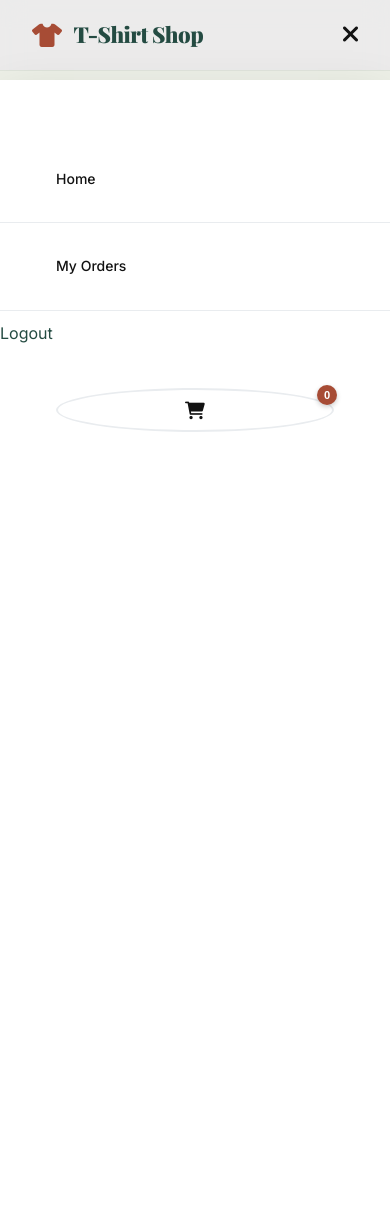
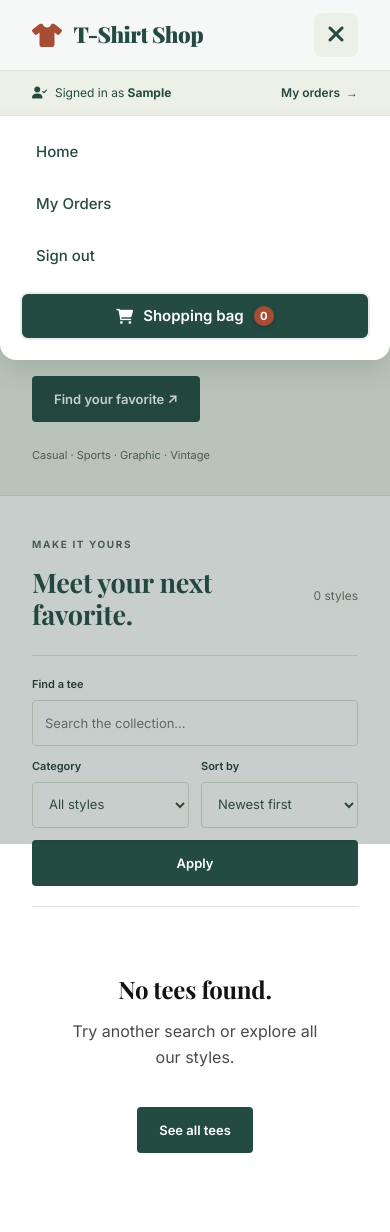
Before and after one commit to dmero/tshirt-web, a Django app: page / in a window 390 px wide, after a click that opens the changed part. Shown: the top 1232 px of the page. Before the commit the page ends 432 px from the top, so only its background shows below. Run offline with Django 5.2, Linux system fonts and the light colour scheme; the visitor is signed in with stand-in values (Sample User, id 1); data that the repository does not hold is empty; parts of the project's set-up code (start-up, migrations or seed data) failed here and were passed over.

Commit message:
Improve mobile navigation layout and menu transitions

```diff
--- a/shop/templates/shop/base.html
+++ b/shop/templates/shop/base.html
@@ -15,7 +15,7 @@
     <link href="{% static 'css/style.css' %}?v=5.1" rel="stylesheet">
     <link href="{% static 'css/storefront.css' %}?v=3" rel="stylesheet">
 {% block extra_head %}{% endblock %}
-    <link href="{% static 'css/pages.css' %}?v=5" rel="stylesheet">
+    <link href="{% static 'css/pages.css' %}?v=6" rel="stylesheet">
 </head>
 <body>
     <a href="#main-content" class="skip-link">Skip to content</a>
@@ -39,7 +39,7 @@
                     <a href="{% url 'shop:my_orders' %}" class="nav-link">My Orders</a>
                     <form method="post" action="{% url 'logout' %}" style="display: inline;">
                         {% csrf_token %}
-                        <button type="submit" class="nav-link logout-btn">Logout</button>
+                        <button type="submit" class="nav-link logout-btn">Sign out</button>
                     </form>
                 {% else %}
                     <a href="{% url 'shop:guest_order_lookup' %}" class="nav-link">Track Order</a>
@@ -50,6 +50,7 @@
                 <!-- Cart Icon -->
                 <button class="cart-btn" onclick="toggleCart()" aria-label="Open shopping bag" aria-expanded="false" aria-controls="cart-sidebar">
                     <i class="fas fa-shopping-cart"></i>
+                    <span class="mobile-cart-label">Shopping bag</span>
                     <span class="cart-count" id="cart-count">0</span>
                 </button>
             </div>
@@ -146,7 +147,7 @@
         </div>
     </footer>
 
-    <script src="{% static 'js/cart.js' %}?v=5.0"></script>
+    <script src="{% static 'js/cart.js' %}?v=5.1"></script>
     {% block scripts %}{% endblock %}
 </body>
 </html>
--- a/static/css/pages.css
+++ b/static/css/pages.css
@@ -68,6 +68,41 @@ button:disabled { cursor: not-allowed; opacity: .6; }
 .account-status-label span { overflow-wrap: anywhere; }
 .account-status-content > a { display: inline-flex; align-items: center; gap: 6px; flex-shrink: 0; min-height: 44px; color: var(--shop-ink); font-weight: 600; }
 .footer-signout { border: 0; background: none; color: inherit; padding: 0; min-height: 44px; font: inherit; cursor: pointer; }
+.mobile-cart-label { display: none; }
+@media (max-width: 768px) {
+    .menu-toggle { width: 44px; height: 44px; border-radius: 8px; color: var(--shop-ink); }
+    .menu-toggle.active { background: #edf0e7; }
+    .nav-menu {
+        display: none !important;
+        position: absolute !important;
+        top: 100% !important;
+        left: 0 !important;
+        height: auto !important;
+        max-height: calc(100dvh - 160px);
+        padding: 12px 20px 20px !important;
+        gap: 4px !important;
+        border-top: 1px solid var(--shop-border);
+        border-radius: 0 0 16px 16px;
+        box-shadow: 0 12px 24px #203c3320 !important;
+        transition: none !important;
+        overscroll-behavior: contain;
+    }
+    .nav-menu.active { display: flex !important; }
+    .nav-menu .nav-link, .nav-menu .logout-btn {
+        display: flex; align-items: center; min-height: 48px; padding: 12px 16px;
+        margin: 0; border: 0; border-radius: 8px; font: 500 15px/1.5 Inter, sans-serif;
+        color: var(--shop-ink); text-align: left;
+    }
+    .nav-menu .nav-link:hover, .nav-menu .nav-link:focus-visible { background: #edf0e7; }
+    .nav-menu .cart-btn {
+        width: 100%; min-height: 48px; margin: 8px 0 0; padding: 12px 16px;
+        border-radius: 8px; background: var(--shop-ink); color: white;
+        gap: 10px; box-shadow: none; font: 600 15px/1.5 Inter, sans-serif;
+    }
+    .mobile-cart-label { display: inline; }
+    .nav-menu .cart-count { position: static; transform: none; }
+    .mobile-menu-overlay { background: #203c3340; backdrop-filter: none; }
+}
 .product-info-section { padding: 26px; }
 .product-image-wrapper { padding: 24px; }
 .product-main-image { display: block; width: 100%; max-height: 480px; object-fit: contain; }
--- a/static/js/cart.js
+++ b/static/js/cart.js
@@ -11,6 +11,7 @@ document.addEventListener('DOMContentLoaded', function() {
 
 // Toggle cart sidebar
 function toggleCart() {
+    if (document.querySelector('.nav-menu.active')) toggleMenu();
     const cartSidebar = document.getElementById('cart-sidebar');
     const cartOverlay = document.getElementById('cart-overlay');
 
@@ -32,7 +33,9 @@ function toggleCart() {
         cartSidebar.inert = true;
         cartSidebar.setAttribute('aria-hidden', 'true');
         document.querySelector('.cart-btn').setAttribute('aria-expanded', 'false');
-        document.querySelector('.cart-btn').focus();
+        const returnFocus = window.matchMedia('(max-width: 768px)').matches
+            ? document.querySelector('.menu-toggle') : document.querySelector('.cart-btn');
+        returnFocus.focus();
     }
 }
 
@@ -45,6 +48,7 @@ function toggleMenu() {
 
     navMenu.classList.toggle('active');
     menuToggle.setAttribute('aria-expanded', navMenu.classList.contains('active'));
+    menuToggle.setAttribute('aria-label', navMenu.classList.contains('active') ? 'Close navigation' : 'Open navigation');
     menuToggle.classList.toggle('active');
 
     if (mobileOverlay) {
@@ -56,8 +60,13 @@ function toggleMenu() {
         body.style.overflow = 'hidden';
     } else {
         body.style.overflow = 'auto';
+        if (navMenu.contains(document.activeElement)) menuToggle.focus();
     }
 }
+
+window.matchMedia('(max-width: 768px)').addEventListener('change', function(event) {
+    if (!event.matches && document.querySelector('.nav-menu.active')) toggleMenu();
+});
 
 // Close mobile menu when clicking outside
 document.addEventListener('click', function(event) {
```
